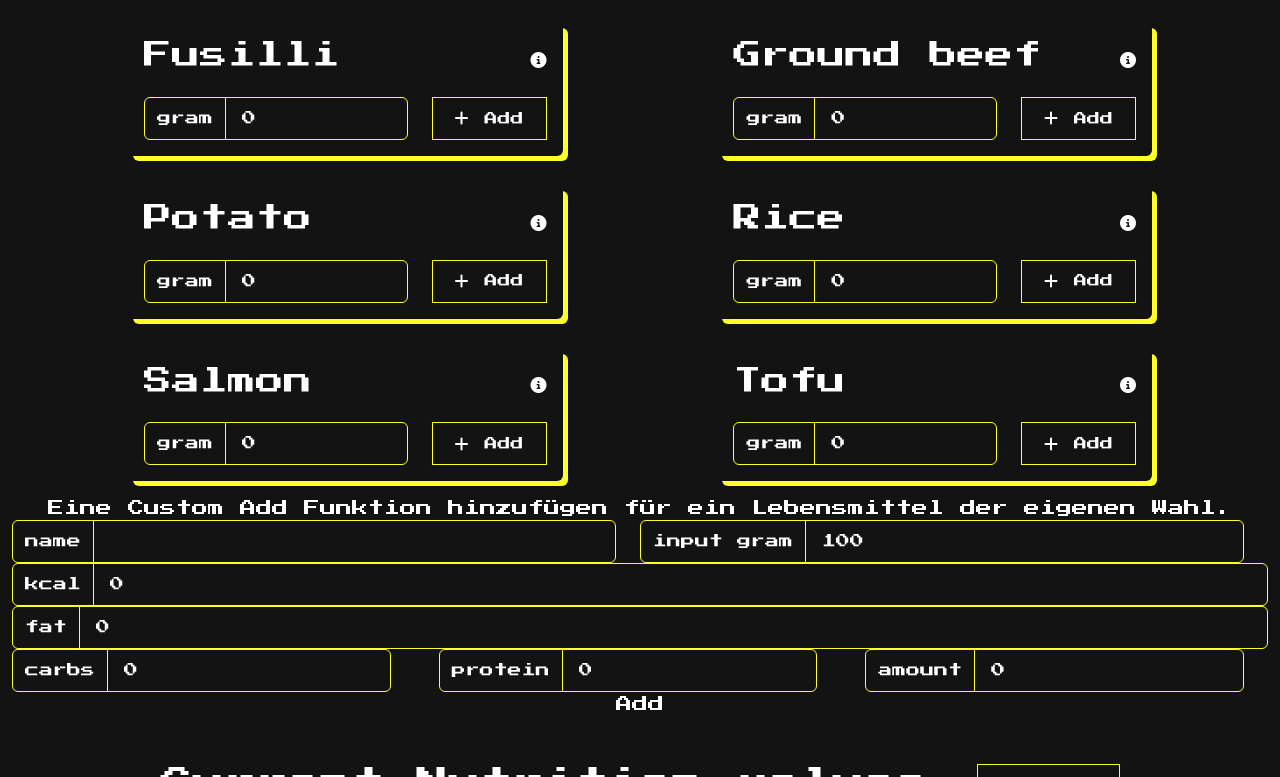
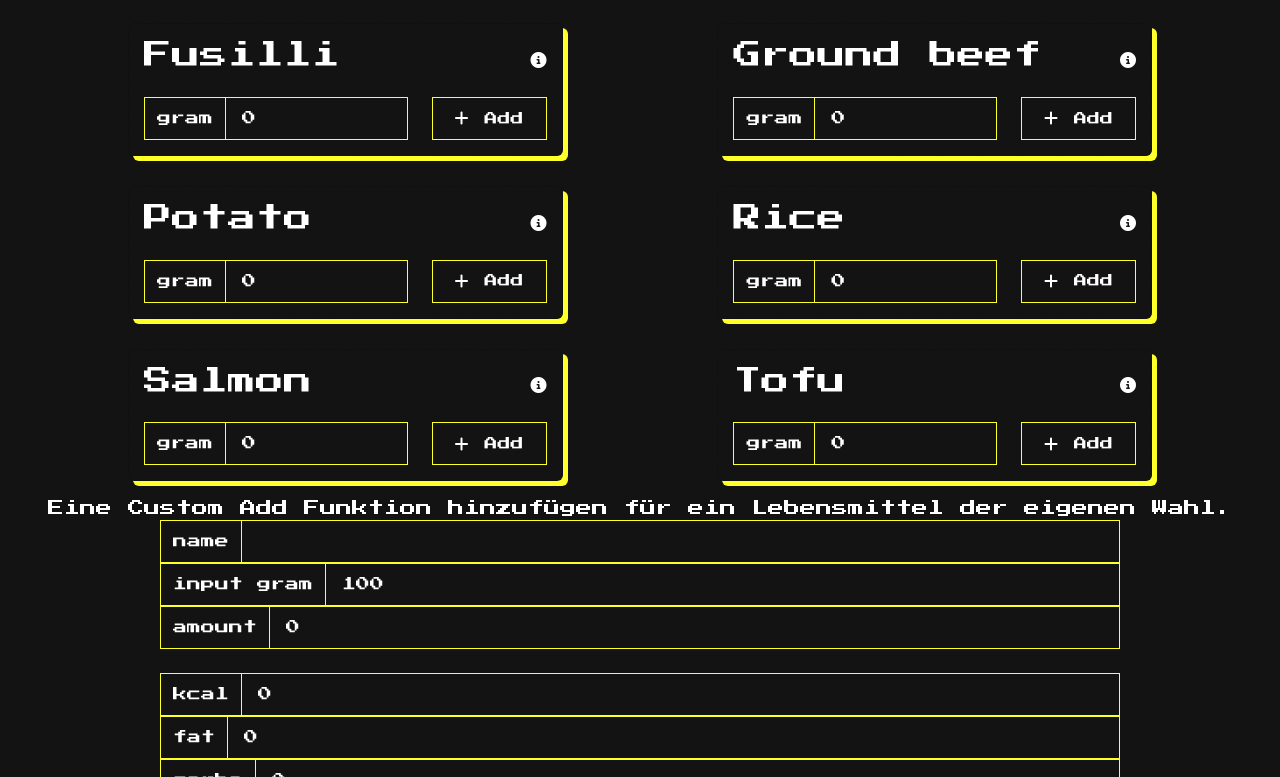
Before and after one commit to Matthes-Baer/NutritionCalculator, a Vue app: page / in a window 1280 px wide. Shown: the part 823-1600 px from the top of the page. Built offline with nearby package versions, Linux system fonts and the light colour scheme.

Commit message:
feat: Updated styling for customAdd

```diff
--- a/src/components/nutrition/CustomAdd.vue
+++ b/src/components/nutrition/CustomAdd.vue
@@ -1,11 +1,11 @@
 <script lang="ts">
 import { nutritionStore } from "@/store/store";
+import CustomButton from "../ui/CustomButton.vue";
 
 export default {
   data() {
     return {
       nutritionStore,
-
       kcal: 0,
       fat: 0,
       carbs: 0,
@@ -34,7 +34,6 @@ export default {
       fat = (fat / this.inputAmount) * amount;
       carbs = (carbs / this.inputAmount) * amount;
       protein = (protein / this.inputAmount) * amount;
-
       nutritionStore.addToCurrentNutrition(
         kcal,
         fat,
@@ -56,57 +55,98 @@ export default {
   mounted() {
     nutritionStore.error = { boolean: false, message: "" };
   },
+  components: { CustomButton },
 };
 </script>
 
 <template>
   Eine Custom Add Funktion hinzufügen für ein Lebensmittel der eigenen Wahl.
-  <div class="row">
-    <div data-aos="fade-up" class="col-lg-12 row">
-      <div class="col-lg-4 form-group" style="flex: 1">
+  <div class="d-flex flex-column">
+    <div class="mx-auto d-flex div-main-container" style="width: 75%">
+      <div class="form-group me-4" data-aos="fade-up">
         <span>name</span>
         <input class="form-field" type="text" v-model="name" />
       </div>
-      <div class="col-lg-4 form-group" style="flex: 1">
+
+      <div class="form-group me-4" data-aos="fade-up">
         <span>input gram</span>
         <input class="form-field" type="number" v-model="inputAmount" />
       </div>
+
+      <div class="form-group" data-aos="fade-up">
+        <span>amount</span>
+        <input class="form-field" type="number" v-model="amount" min="0" />
       </div>
-    <div class="col-lg-12">
-      <div class="d-flex align-items-center form-group me-4" style="flex: 1">
+    </div>
+    <div class="mx-auto d-flex div-main-container mt-4" style="width: 75%">
+      <div class="form-group me-4" data-aos="fade-up">
         <span>kcal</span>
         <input class="form-field" type="number" v-model="kcal" min="0" />
       </div>
 
-      <div class="d-flex align-items-center form-group me-4" style="flex: 1">
+      <div class="form-group me-4" data-aos="fade-up">
         <span>fat</span>
         <input class="form-field" type="number" v-model="fat" min="0" />
       </div>
-    </div>
 
-    <div class="d-flex align-items-center form-group me-4" style="flex: 1">
+      <div class="form-group me-4" data-aos="fade-up">
         <span>carbs</span>
         <input class="form-field" type="number" v-model="carbs" min="0" />
       </div>
 
-    <div class="d-flex align-items-center form-group me-4" style="flex: 1">
+      <div class="form-group" data-aos="fade-up">
         <span>protein</span>
         <input class="form-field" type="number" v-model="protein" min="0" />
       </div>
-
-    <div class="d-flex align-items-center form-group me-4" style="flex: 1">
-      <span>amount</span>
-      <input class="form-field" type="number" v-model="amount" min="0" />
     </div>
-
     <div
       @click="addHandler(kcal, fat, carbs, protein, name, amount, customAdd)"
+      v-if="name"
+      data-aos="fade-up"
+      class="custom-button-container mx-auto mt-4"
     >
-      Add
+      <CustomButton
+        name="Add"
+        icon="fa-solid fa-plus"
+        v-bind:additionalData="name"
+      />
     </div>
   </div>
 </template>
 
 <style scoped lang="scss">
 @import "../../style/customInput.scss";
+
+.custom-button {
+  &-container {
+    border: 1px solid var(--accentColor);
+    display: flex;
+    justify-content: center;
+    align-items: center;
+    height: auto;
+    min-width: 100px;
+    max-width: 50%;
+    padding: 10px;
+    transition: all 0.25s;
+    cursor: pointer;
+    overflow: hidden;
+    text-overflow: ellipsis;
+    white-space: nowrap;
+  }
+
+  &-container:hover {
+    background-color: var(--accentColor);
+    color: var(--darkFontColor);
+  }
+
+  &-container:active {
+    transform: translateY(5px);
+  }
+}
+
+@media only screen and (max-width: 1280px) {
+  .div-main-container {
+    flex-direction: column;
+  }
+}
 </style>
--- a/src/components/ui/CustomButton.vue
+++ b/src/components/ui/CustomButton.vue
@@ -20,7 +20,7 @@ export default {
   <div class="d-flex container align-items-center">
     <i :class="icon" class="me-3" style="flex: 1"></i>
     <div style="flex: 4; font-size: small">
-      {{ name }}{{ additionalData && additionalData }}
+      {{ name }} {{ additionalData && additionalData }}
     </div>
   </div>
 </template>
--- a/src/style/customInput.scss
+++ b/src/style/customInput.scss
@@ -8,7 +8,7 @@
   font-size: 14px;
   font-weight: 500;
   font-family: inherit;
-  border-radius: 6px;
+  // border-radius: 6px;
   -webkit-appearance: none;
   color: white;
   border: 1px solid var(--accentColor);
@@ -31,15 +31,15 @@
   .form-field {
     white-space: nowrap;
     display: block;
-    &:not(:first-child):not(:last-child) {
-      border-radius: 0;
-    }
-    &:first-child {
-      border-radius: 6px 0 0 6px;
-    }
-    &:last-child {
-      border-radius: 0 6px 6px 0;
-    }
+    // &:not(:first-child):not(:last-child) {
+    //   border-radius: 0;
+    // }
+    // &:first-child {
+    //   border-radius: 6px 0 0 6px;
+    // }
+    // &:last-child {
+    //   border-radius: 0 6px 6px 0;
+    // }
     &:not(:first-child) {
       margin-left: -1px;
     }
```
Lines whose indentation alone changed are shown as unchanged.
